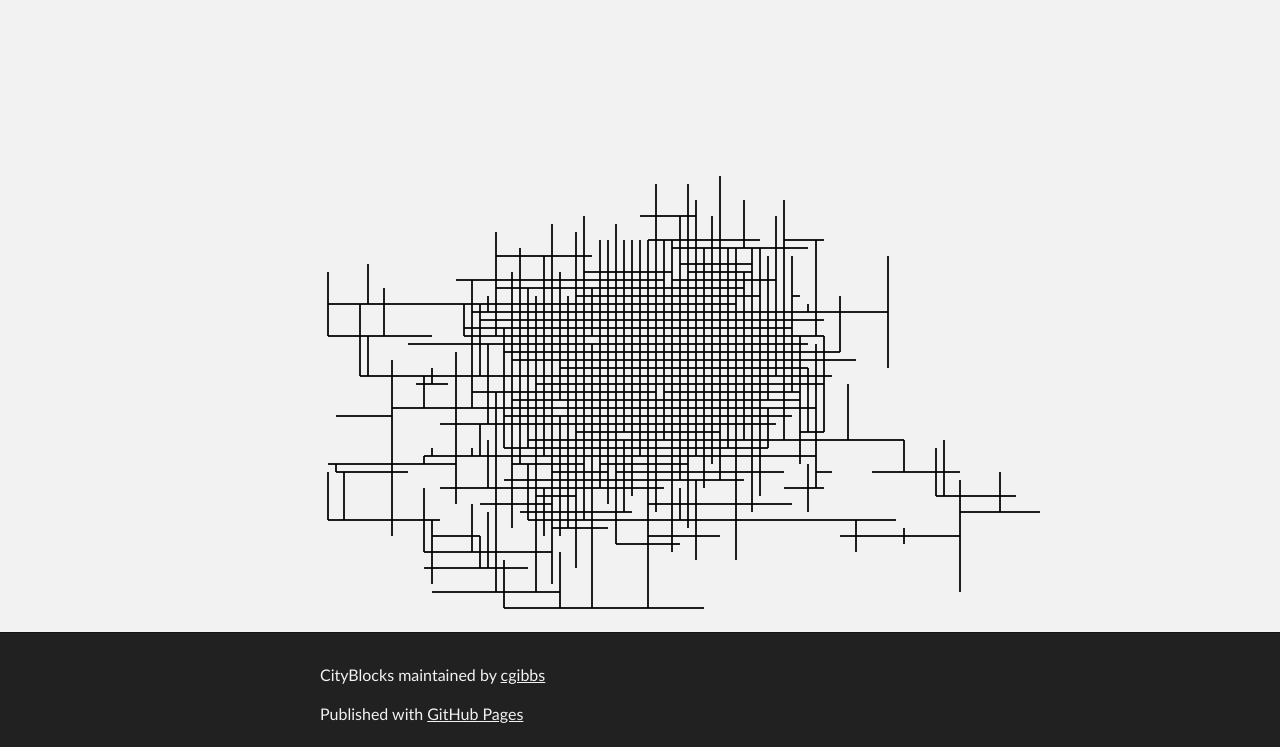
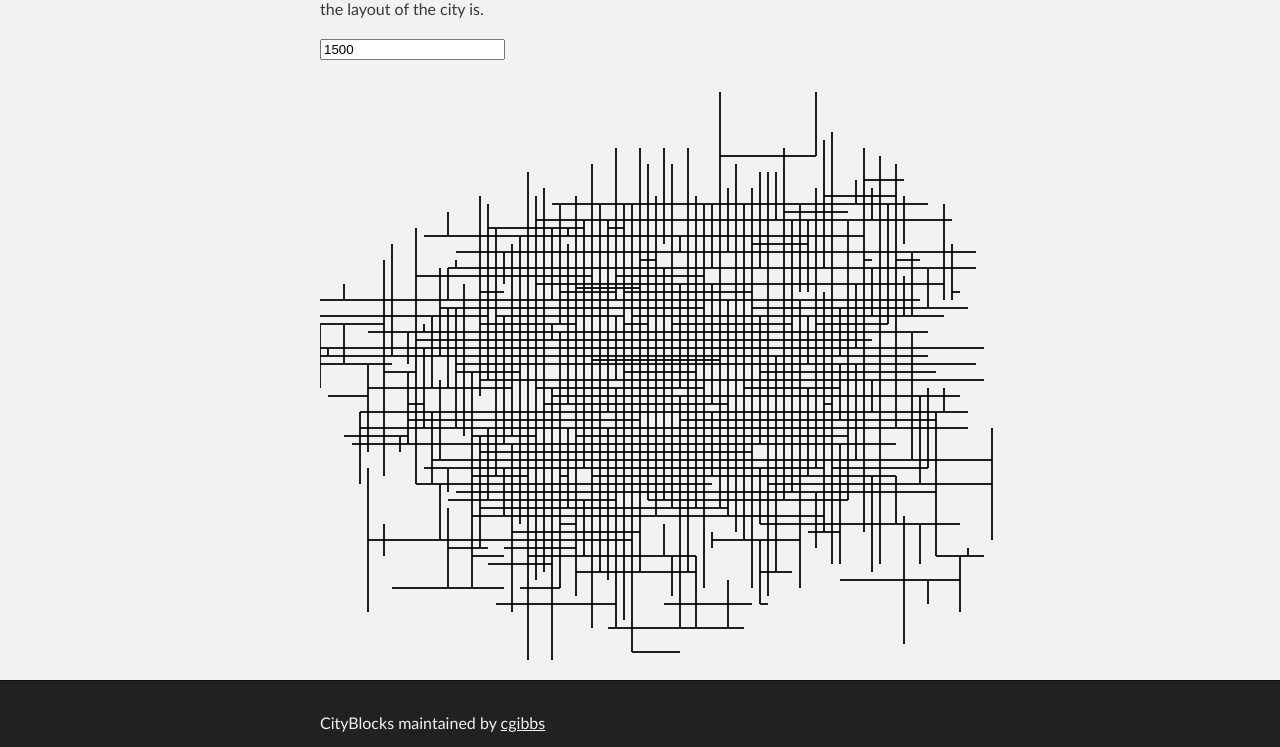
Before and after one commit to cgibbs/CityBlocksJs, a plain HTML site: page index.html in a window 1280 px wide. Shown: the part 333-1080 px from the top of the page. Drawn offline with nearby package versions, Linux system fonts and the light colour scheme.

Commit message:
User input for steps, and modified generation to be slightly more sparse in the middle

```diff
--- a/cityblocks.js
+++ b/cityblocks.js
@@ -58,7 +58,11 @@ function branchesToLines(node) {
     	while (end[1] < 0) end[1] += 100;
 		while (end[1] > SCREEN_HEIGHT) end[1] -= 100;
 		if (getRandomInt(0,4) === 3) { // weights toward center of the screen for picking nodes
-			let new_node = new GenNode([SCREEN_WIDTH / 2, SCREEN_HEIGHT / 2], ['n', 's', 'e', 'w']);
+			let x = getRandomInt(SCREEN_WIDTH / 4, SCREEN_WIDTH * 3 / 4)
+			x = x - x % 20;
+			let y = getRandomInt(SCREEN_HEIGHT / 4, SCREEN_HEIGHT * 3 / 4)
+			y = y - y % 20;
+			let new_node = new GenNode([x, y], ['n', 's', 'e', 'w']);
 			objects.push(new Line(node.pos, end, 3));
         	frontier.push(new_node);
 		} else {
@@ -98,24 +102,40 @@ function generate(steps) {
         generate(steps);
 }
 
+function draw(ctx) {
+	ctx.beginPath();
+	for (i = 0; i < objects.length; i++) {
+			objects[i].draw(ctx);
+		}
+		ctx.stroke();
+}
+
+function clear(canvas) {
+	var ctx = canvas.getContext('2d');
+	objects = [];
+	ctx.clearRect(0, 0, canvas.width, canvas.height);
+}
+
 function gen() {
 	let canvas = document.getElementById('cityBlocks');
 	var ctx = "";
 	if (canvas.getContext) {
 		var ctx = canvas.getContext('2d');
 		ctx.lineWidth = 2;
+		clear(canvas);
 
-		objects = [];
-		ctx.clearRect(0, 0, canvas.width, canvas.height);
-		ctx.beginPath();
+		let steps = $("#stepsField")[0].value;
+		if (steps < 0)
+			steps = 2000
+		generate(steps);
 
-		generate(2000);
 
-		for (i = 0; i < objects.length; i++) {
-			objects[i].draw(ctx);
-		}
-		ctx.stroke();
+		draw(ctx);
 	}
 }
 
-gen();
+function drawZoom() {
+
+}
+
+gen(2000);
--- a/index.html
+++ b/index.html
@@ -8,7 +8,6 @@
 
     <link rel="stylesheet" type="text/css" media="screen" href="stylesheets/stylesheet.css">
     <script src="https://ajax.googleapis.com/ajax/libs/jquery/3.1.1/jquery.min.js"></script>
-    <script src="./javascripts/main.js"></script>
     <title>CityBlocksJs</title>
   </head>
 
@@ -34,7 +33,8 @@
       <section id="main_content" class="inner">
         <h3>
 <a id="coffeegen" class="anchor" href="#coffeegen" aria-hidden="true"><span aria-hidden="true" class="octicon octicon-link"></span></a>CityBlocksJs</h3>
-    <p>Click the canvas to regenerate the city.</p>
+    <p>Click the canvas to regenerate the city. Modify the number of steps to change how dense the layout of the city is.</p>
+    <input type="number" id="stepsField" max="10000" value="1500">
     <canvas id="cityBlocks" width="1000" height="750" onclick="gen()"></canvas>
     <script src="./cityblocks.js"></script>
     </section>
```
